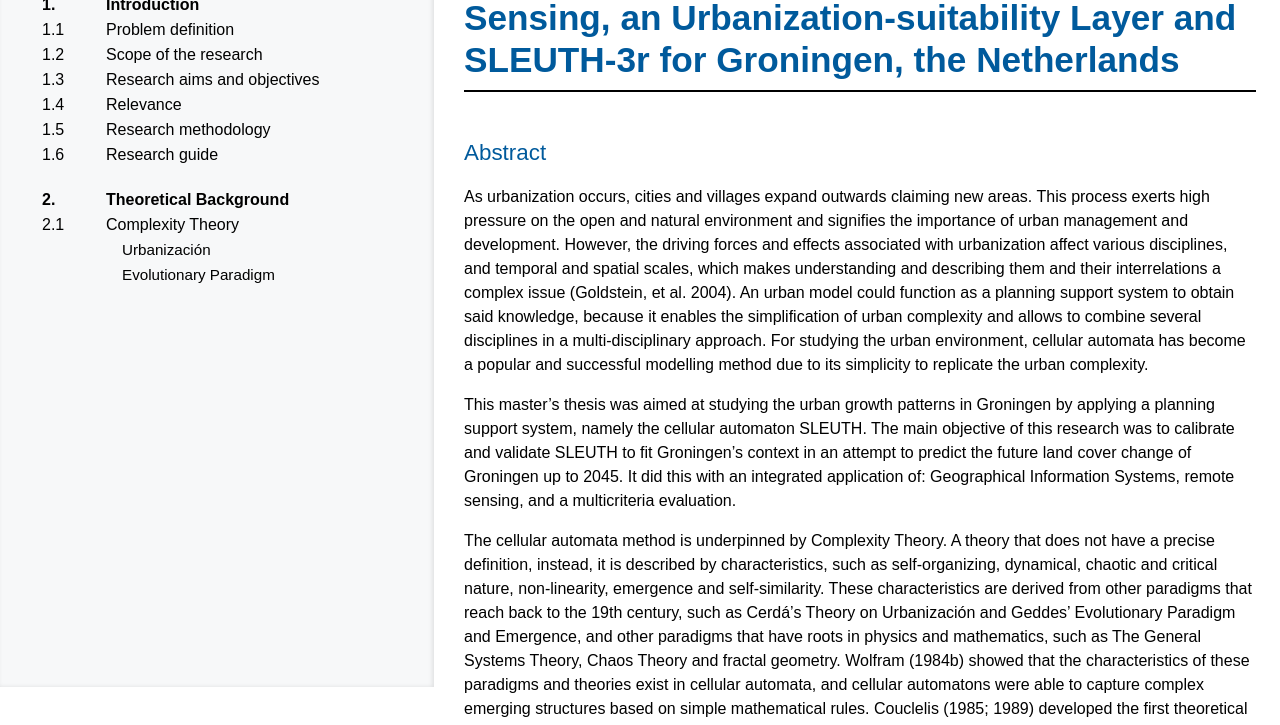
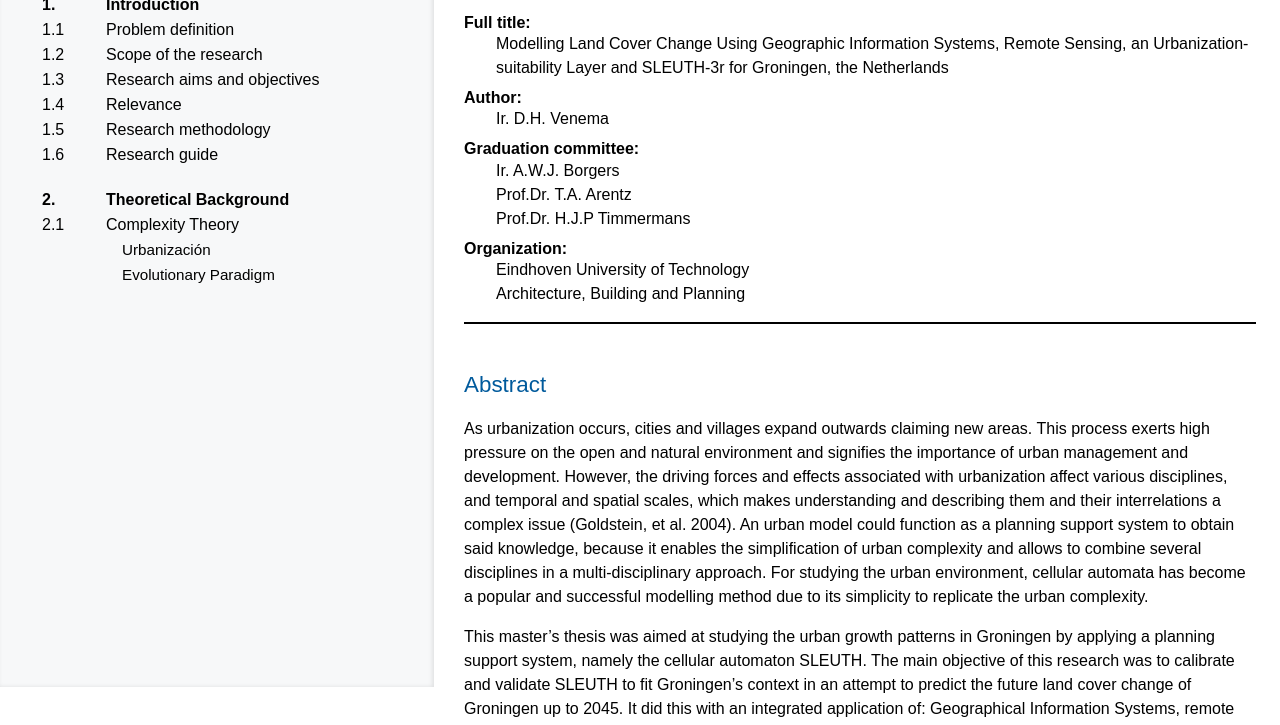
Before and after one commit to dhvenema/SLEUTH-Groningen, a plain HTML site: page index.html in a window 1280 px wide. Shown: the part 113-838 px from the top of the page. Drawn offline with Linux system fonts and the light colour scheme.

Commit message:
add headers in index.html

```diff
--- a/index.html
+++ b/index.html
@@ -6,10 +6,24 @@
 
 <body>
   <div class="head" role="contentinfo">
-    <h1 class="title p-name" id="title" property="dcterms:title">Modelling Land Cover Change Using Geographic Information Systems, Remote Sensing, an Urbanization-suitability Layer and
-      SLEUTH-3r for Groningen, the Netherlands</h1>
+    <h1 class="title p-name" id="title" property="dcterms:title">Modelling Land Cover Change Using SLEUTH-3r for Groningen, the Netherlands</h1>
+    <dl>
+      <dt>Full title:</dt>
+      <dd>Modelling Land Cover Change Using Geographic Information Systems, Remote Sensing, an Urbanization-suitability Layer
+        and SLEUTH-3r for Groningen, the Netherlands</dd>
+      <dt>Author:</dt>
+      <dd>Ir. D.H. Venema</dd>
+      <dt>Graduation committee:</dt>
+      <dd>Ir. A.W.J. Borgers</dd>
+      <dd>Prof.Dr. T.A. Arentz</dd>
+      <dd>Prof.Dr. H.J.P Timmermans</dd>
+      <dt>Organization:</dt>
+      <dd>Eindhoven University of Technology</dd>
+      <dd>Architecture, Building and Planning</dd>
+    </dl>
     <hr>
   </div>
+
 
   <nav id="toc">
     <h2 class="introductory" id="table-of-contents" resource="#inhoudsopgave"><span property="xhv:role" resource="xhv:heading">Table of Contents</span></h2>
```
